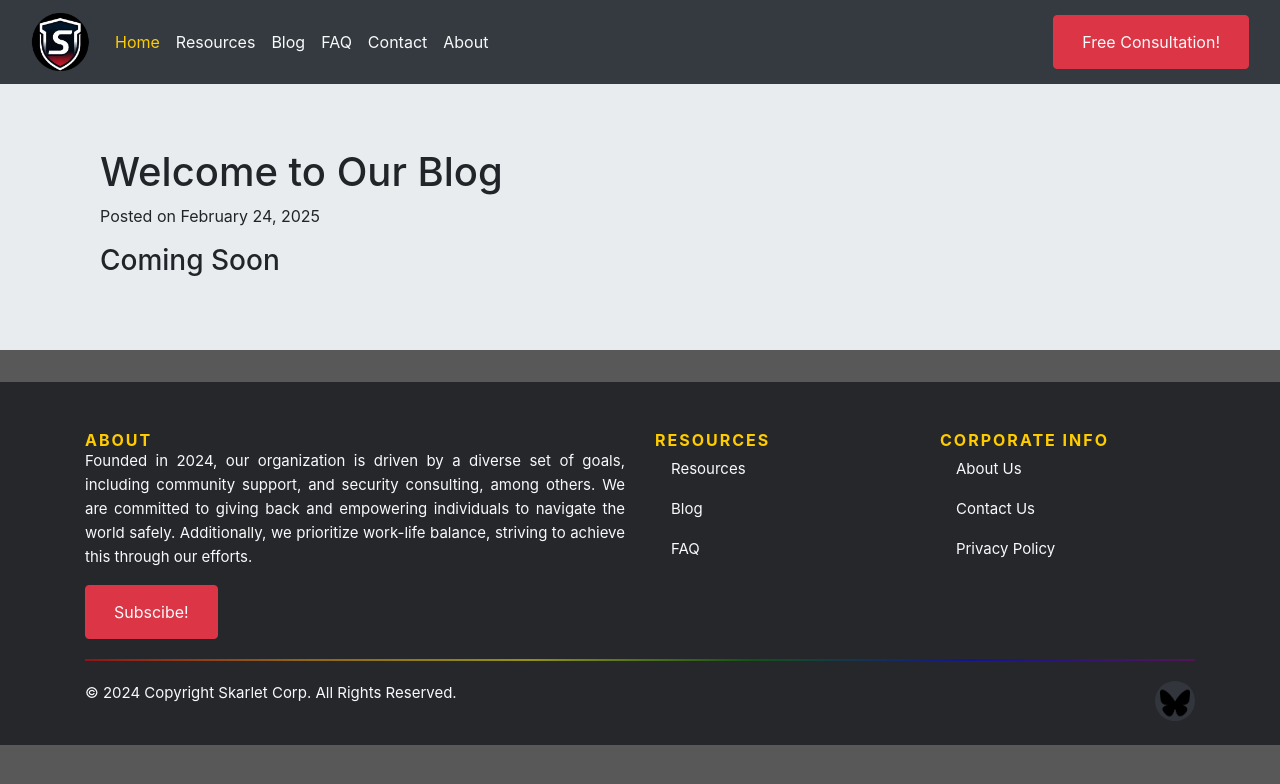
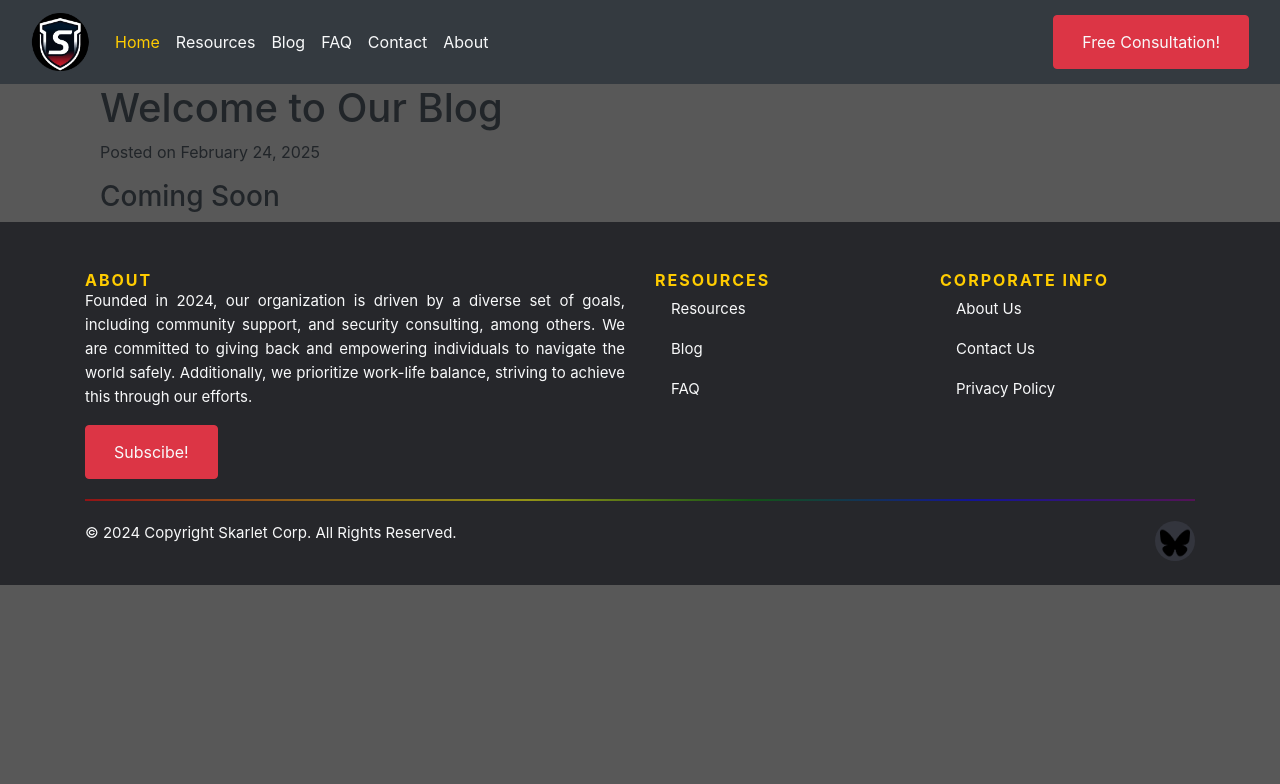
Before and after one commit to SkarletTeam/skarlet, a Jekyll site: the page built from _posts/2025-02-24-welcome-to-our-blog.md, in a window 1280 px wide. Shown: the top 784 px of the page. Built offline with Jekyll 4.4.1, drawn with Linux system fonts in a browser that asks for light colours.

Commit message:
Update post.html

```diff
--- a/_layouts/post.html
+++ b/_layouts/post.html
@@ -14,7 +14,6 @@
 {% include nav.html %}
 </nav>
 <main>
-<div class="jumbotron jumbotron-fluid">
   <div class="container">
 	<div class="container" style="text-align: left;">
 		<section>
@@ -30,7 +29,7 @@
 			</section>
 		</div>
 	</div>
-</div>
+
 </main>
 {% include privacy.html %}
 {% include footer.html %}
```
